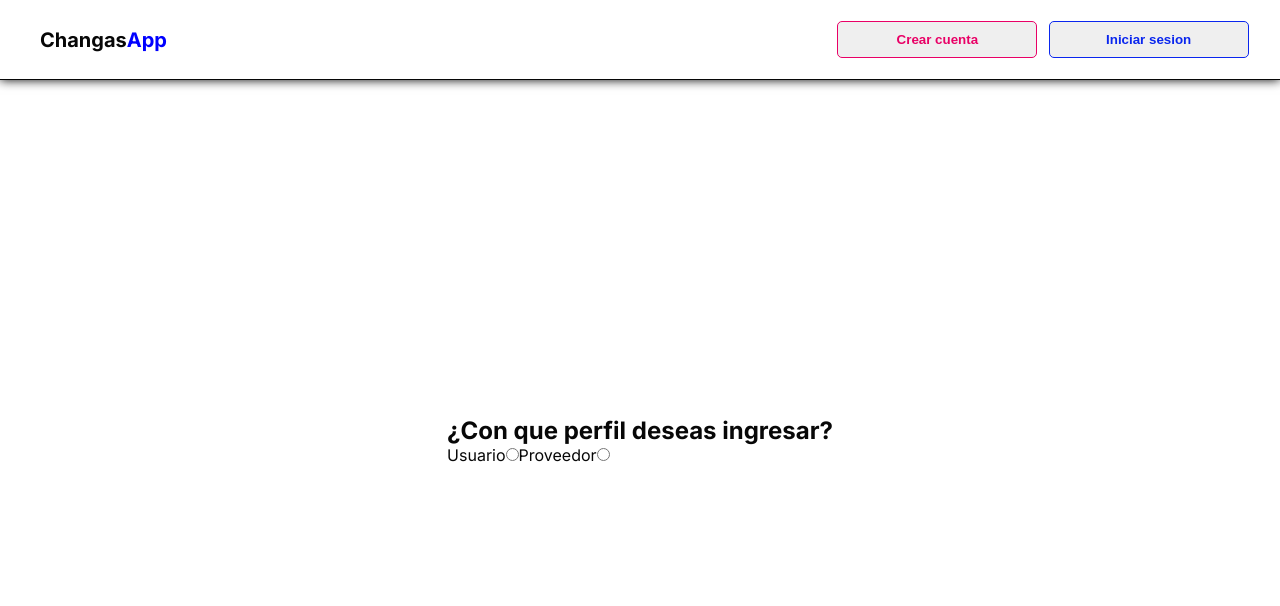
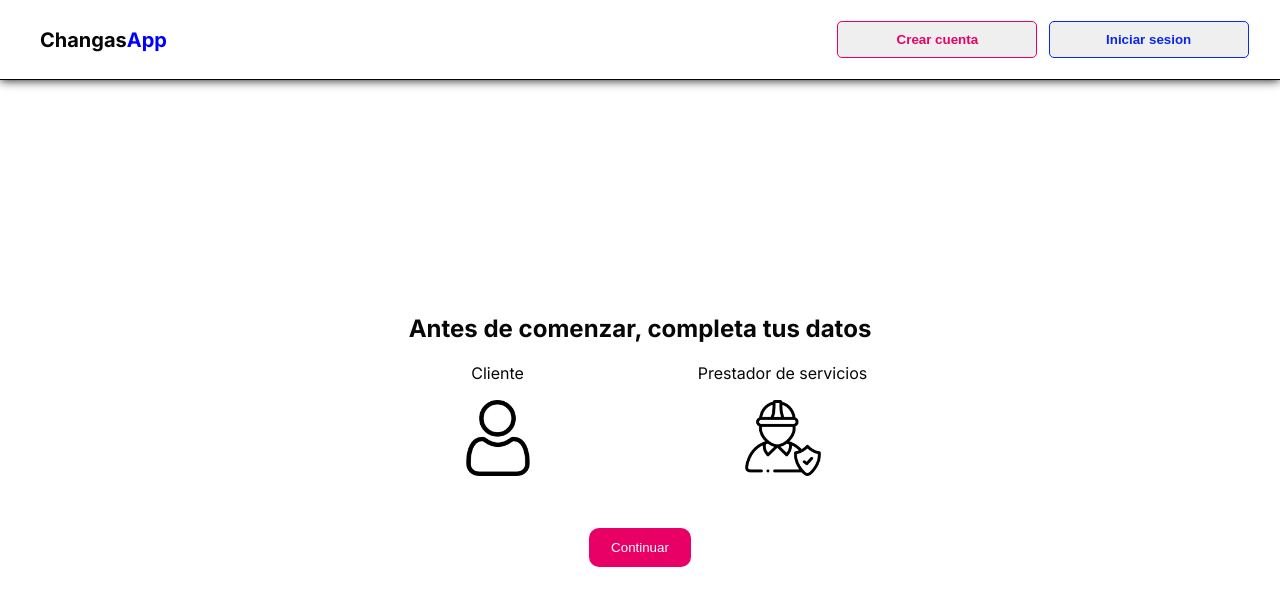
Before and after one commit to No-Country-simulation/c20-06-ft-node-react, a Next.js app in the folder frontend/: page /sign-up in a window 1280 px wide. Shown: the top 606 px of the page. Built offline with nearby package versions, Linux system fonts and the light colour scheme.

Commit message:
avance en el login

```diff
--- a/frontend/src/app/sign-up/page.jsx
+++ b/frontend/src/app/sign-up/page.jsx
@@ -5,9 +5,10 @@ import { LoginLayout, Button, TextInput, LoginStepOne } from "@/components"
 import { validateEmail } from '@/utils/functions'
 import styles from './styles.module.css'
 
-const Step1 = ({ setRol, onNext }) => {
+const Step1 = ({ rol, setRol, onNext }) => {
   return (
     <LoginStepOne
+      rol={rol}
       setRol={setRol}
       onNext={onNext}
     />
@@ -66,7 +67,7 @@ const Page = () => {
 
   return (
     <div className={styles.container}>
-      {step === 1 && <Step1 setRol={setRol} onNext={handleNext} />}
+      {step === 1 && <Step1 rol={rol} setRol={setRol} onNext={handleNext} />}
       {step === 2 && (
         <>
           <h3 className={styles.title}>Crear cuenta</h3>
@@ -75,6 +76,8 @@ const Page = () => {
             <form onSubmit={handleSubmit} className={styles.form}>
               <TextInput className={styles.input} type="email" required={true} onChange={handleChange} name="email" value={form.email} placeholder="Email" error={error} />
               {message && <p className={styles.message}>{message}</p>}
+
+              <TextInput className={styles.input} type="password" required={true} onChange={handleChange} name="password" value={form.password} placeholder="Contraseña" error={error} />
               <Button className={styles.button}>Crear cuenta</Button>
             </form>
             <div className={styles.divider}>
--- a/frontend/src/components/LoginStepOne/LoginStepOne.jsx
+++ b/frontend/src/components/LoginStepOne/LoginStepOne.jsx
@@ -1,43 +1,60 @@
-import React from 'react'
+import { Button } from '@/components'
+import Image from 'next/image'
+import User from '@/assets/user.png'
+import Worker from '@/assets/worker.png'
+import styles from './styles.module.css'
 
-const LoginStepOne = ({ register = false, setRol }) => {
+const LoginStepOne = ({ rol, setRol, onNext }) => {
+  return (
+    <section className={styles.container}>
+      <h1>Antes de comenzar, completa tus datos</h1>
 
-  const handleChange = (e) => {
-    setRol(e.target.value)
-  }
-
-  return (
-    <section>
-      {
-        register
-          ? <h1>Antes de comenzar, completa tus datos</h1>
-          : <h1>¿Con que perfil deseas ingresar?</h1>
-      }
-      <form>
-        <label htmlFor="rol">
-          Usuario
+      <form className={styles.rol}>
+        <label htmlFor="rol" className={styles.label}>
+          Cliente
           <input
             type='radio'
             name='rol'
-            value='user'
-            // checked={form.type === 'user'}
-            onChange={handleChange}
-          // style={{display: 'none'}}
+            value='client'
+            style={{ display: 'none' }}
+          />
+          <Image
+            src={User}
+            alt='user'
+            width={100}
+            height={100}
+            onClick={() => setRol('client')}
+            className={
+              rol === 'client'
+                ? `${styles.option} ${styles.selected}`
+                : styles.option
+            }
           />
         </label>
 
-        <label htmlFor="option">
-          Proveedor
+        <label htmlFor="rol" className={styles.label}>
+          Prestador de servicios
           <input
             type='radio'
             name='rol'
-            value='provider'
-            // checked={form.type === 'provider'}
-            onChange={handleChange}
-          // style={{display: 'none'}}
+            value='service_provider'
+            style={{ display: 'none' }}
+          />
+          <Image
+            src={Worker}
+            alt='worker'
+            width={100}
+            height={100}
+            onClick={() => setRol('service_provider')}
+            className={
+              rol === 'service_provider'
+                ? `${styles.option} ${styles.selected}`
+                : styles.option
+            }
           />
         </label>
       </form>
+      <Button className={styles.button} onClick={onNext}>Continuar</Button>
     </section>
   )
 }
--- /dev/null
+++ b/frontend/src/components/LoginStepOne/styles.module.css
@@ -0,0 +1,56 @@
+.rol {
+  display: flex;
+  align-items: center;
+  justify-content: center;
+  gap: 10px;
+  width: 100%;
+}
+
+.label {
+  display: flex;
+  flex-direction: column;
+  align-items: center;
+  justify-content: center;
+  gap: 5px;
+  width: 100%;
+}
+
+.container {
+  display: flex;
+  flex-direction: column;
+  align-items: center;
+  justify-content: center;
+  gap: 20px;
+  width: 100%;
+  max-width: 600px;
+  padding: 20px;
+}
+
+.option {
+  cursor: pointer;
+  border: 2px solid transparent;
+  border-radius: 10px;
+  padding: 10px;
+  transition: border-color 0.3s;
+}
+
+.selected {
+  border-color: var(--primary-color);
+}
+
+.button {
+  background-color: var(--primary-color);
+  color: white;
+  border: none;
+  border-radius: 10px;
+  padding: 10px 20px;
+  cursor: pointer;
+  border: 2px solid transparent;
+  transition: background-color 0.3s;
+
+  &:hover {
+    background-color: white;
+    border-color: var(--primary-color);
+    color: var(--primary-color);
+  }
+}
--- a/frontend/src/components/index.js
+++ b/frontend/src/components/index.js
@@ -1,5 +1,5 @@
 export { default as Header } from './Header/header.jsx'
-export { default as Footer } from './Footer/Footer'
+// export { default as Footer } from './Footer/Footer'
 export { default as ServiceCard } from './ServiceCard/ServiceCard'
 export { default as WorkerCard } from './WorkerCard/WorkerCard'
 export { default as Sidebar } from './Sidebar/Sidebar'
```
Also changed, not shown: frontend/src/assets/user.png (added), frontend/src/assets/worker.png (added).
